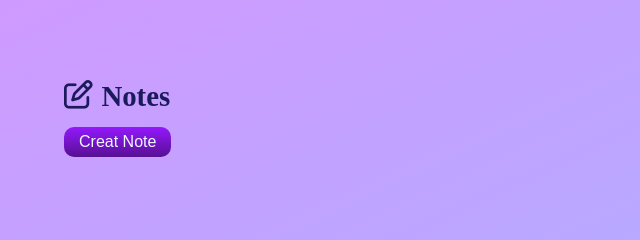
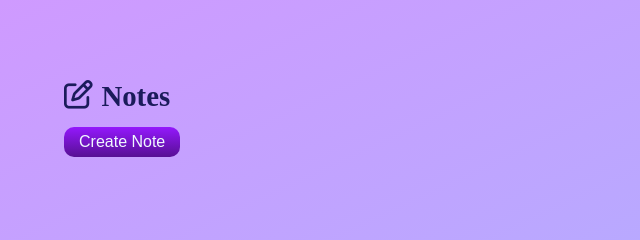
Before and after one commit to subhankar0002/Notes-website-, a plain HTML site: page index.html in a window 1280 px wide. Shown: the top 240 px of the page, 0-640 px from the left. Drawn offline with Linux system fonts and the light colour scheme.

Commit message:
Update index.html

```diff
--- a/index.html
+++ b/index.html
@@ -16,7 +16,7 @@
                 <i class="fa-regular fa-pen-to-square"></i>
                 <h4>Notes</h4>
             </div>
-            <button id="creat-note" class="creat-note">Creat Note</button>
+            <button id="creat-note" class="creat-note">Create Note</button>
         </header>
         <div id="main" class="main">
 
```
